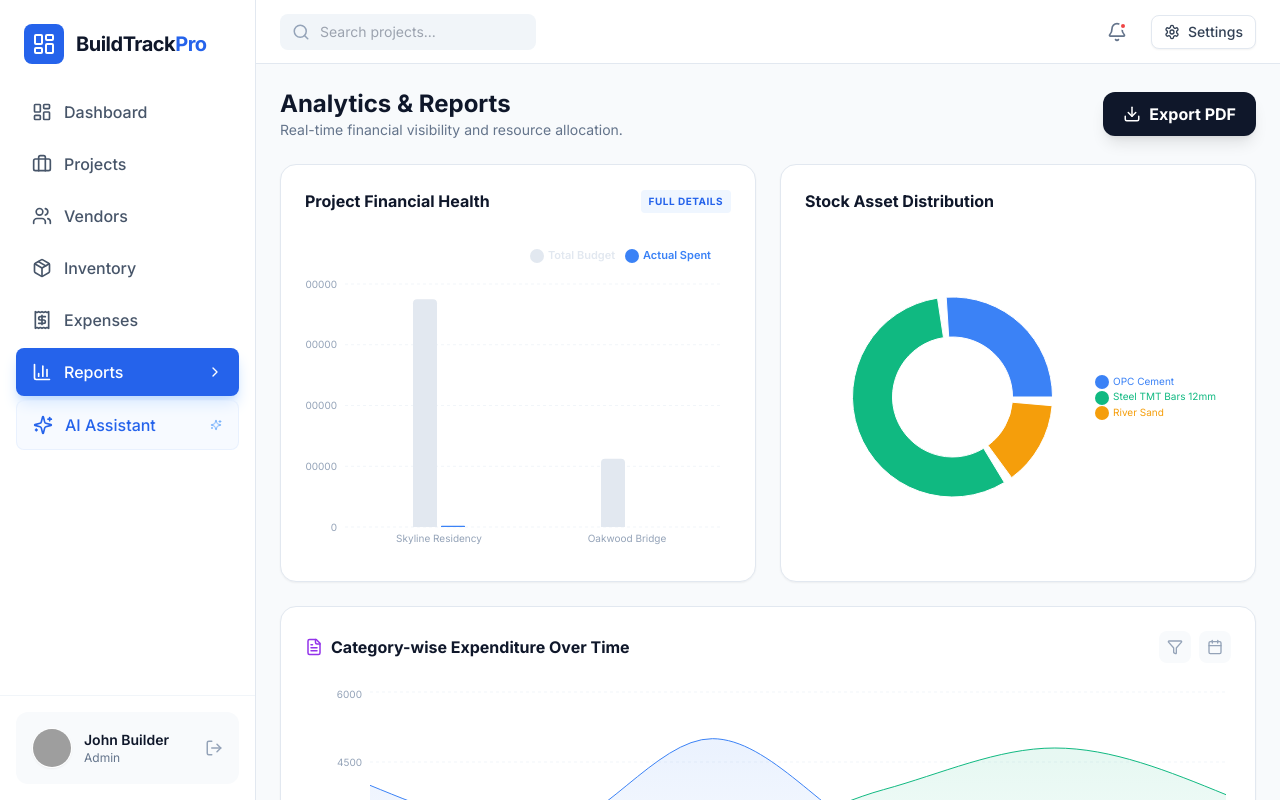
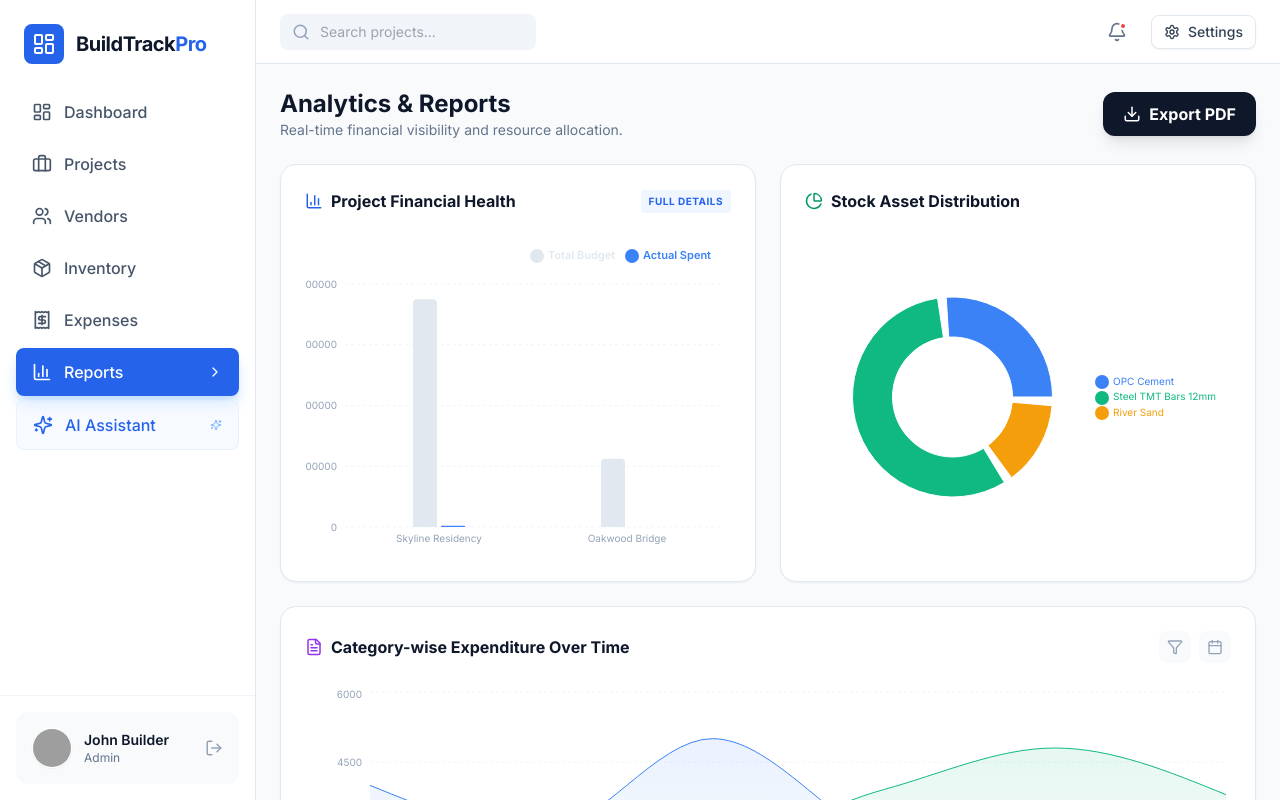
Before and after one commit to naeemnoor100/Construction, a React (Vite) app: page / in a window 1280 px wide. Both pictures are taken after a click on the button "Reports". Built offline with nearby package versions, Linux system fonts and the light colour scheme; grey boxes are pictures that could not be loaded.

Commit message:
feat: Integrate Google Generative AI
Adds the `@google/genai` package and begins initial setup for integrating AI capabilities into the application. This will enable future features for enhanced data analysis and insights.

```diff
--- a/components/Reports.tsx
+++ b/components/Reports.tsx
@@ -1,10 +1,17 @@
 
 import React from 'react';
 import {
-  BarChart, Bar, XAxis, YAxis, CartesianGrid, Tooltip, ResponsiveContainer,
-  LineChart, Line, AreaChart, Area, Legend, PieChart, Pie, Cell
+  BarChart as RechartsBarChart, Bar, XAxis, YAxis, CartesianGrid, Tooltip, ResponsiveContainer,
+  AreaChart, Area, Legend, PieChart as RechartsPieChart, Pie, Cell
 } from 'recharts';
-import { Download, FileText, Calendar, Filter, ArrowUpRight } from 'lucide-react';
+import {
+  Download,
+  FileText,
+  Calendar,
+  Filter,
+  BarChart3 as BarIcon,
+  PieChart as PieIcon
+} from 'lucide-react';
 import { useApp } from '../AppContext';
 
 const formatCurrency = (val: number) => `Rs. ${val.toLocaleString('en-IN')}`;
@@ -49,14 +56,14 @@ export const Reports: React.FC = () => {
         <div className="bg-white p-6 rounded-2xl border border-slate-200 shadow-sm">
           <div className="flex justify-between items-center mb-6">
             <h3 className="font-bold text-slate-900 flex items-center gap-2">
-              <BarChart size={18} className="text-blue-600" />
+              <BarIcon size={18} className="text-blue-600" />
               Project Financial Health
             </h3>
             <button className="text-[10px] font-bold text-blue-600 bg-blue-50 px-2 py-1 rounded uppercase tracking-wider">Full Details</button>
           </div>
           <div className="h-80">
             <ResponsiveContainer width="100%" height="100%">
-              <BarChart data={financialData} margin={{ top: 10, right: 10, left: -20, bottom: 0 }}>
+              <RechartsBarChart data={financialData} margin={{ top: 10, right: 10, left: -20, bottom: 0 }}>
                 <CartesianGrid strokeDasharray="3 3" vertical={false} stroke="#f1f5f9" />
                 <XAxis dataKey="name" axisLine={false} tickLine={false} tick={{fill: '#94a3b8', fontSize: 10}} />
                 <YAxis axisLine={false} tickLine={false} tick={{fill: '#94a3b8', fontSize: 10}} />
@@ -67,7 +74,7 @@ export const Reports: React.FC = () => {
                 <Legend verticalAlign="top" align="right" iconType="circle" wrapperStyle={{paddingBottom: 20, fontSize: 11, fontWeight: 600}} />
                 <Bar name="Total Budget" dataKey="budget" fill="#e2e8f0" radius={[4, 4, 0, 0]} barSize={24} />
                 <Bar name="Actual Spent" dataKey="spent" fill="#3b82f6" radius={[4, 4, 0, 0]} barSize={24} />
-              </BarChart>
+              </RechartsBarChart>
             </ResponsiveContainer>
           </div>
         </div>
@@ -76,13 +83,13 @@ export const Reports: React.FC = () => {
         <div className="bg-white p-6 rounded-2xl border border-slate-200 shadow-sm">
           <div className="flex justify-between items-center mb-6">
             <h3 className="font-bold text-slate-900 flex items-center gap-2">
-              <PieChart size={18} className="text-emerald-600" />
+              <PieIcon size={18} className="text-emerald-600" />
               Stock Asset Distribution
             </h3>
           </div>
           <div className="h-80">
             <ResponsiveContainer width="100%" height="100%">
-              <PieChart>
+              <RechartsPieChart>
                 <Pie
                   data={materialData}
                   cx="50%"
@@ -98,7 +105,7 @@ export const Reports: React.FC = () => {
                 </Pie>
                 <Tooltip formatter={(val: number) => formatCurrency(val)} />
                 <Legend layout="vertical" align="right" verticalAlign="middle" iconType="circle" wrapperStyle={{fontSize: 10}} />
-              </PieChart>
+              </RechartsPieChart>
             </ResponsiveContainer>
           </div>
         </div>
--- a/package.json
+++ b/package.json
@@ -13,7 +13,8 @@
     "react": "^19.0.0",
     "react-dom": "^19.0.0",
     "lucide-react": "^0.463.0",
-    "recharts": "^2.13.0"
+    "recharts": "^2.13.0",
+    "@google/genai": "^1.40.0"
   },
   "devDependencies": {
     "@types/react": "^19.0.0",
```
